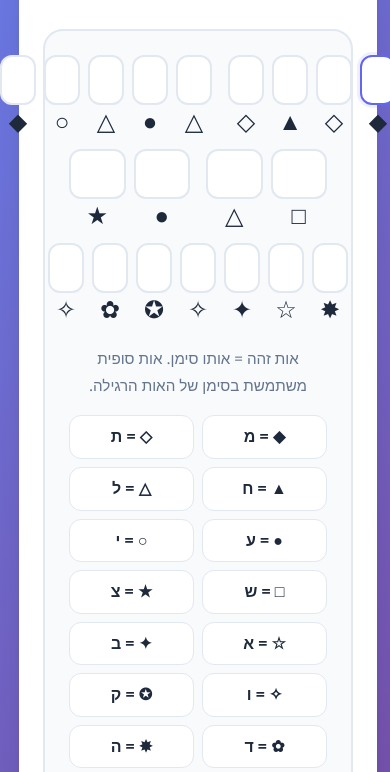
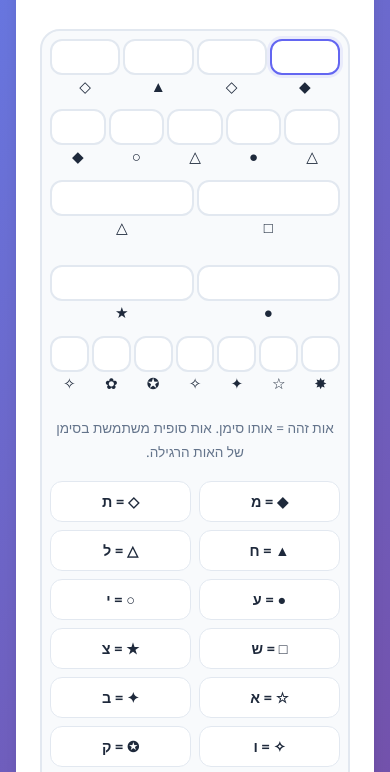
Before and after one commit to papo84/find-the-treasure, a website built with Vite: page riddle2.html in a window 390 px wide. Shown: the part 233-1005 px from the top of the page. Built offline with nearby package versions, Linux system fonts and the light colour scheme.

Commit message:
fix riddle2 for narrow screen

```diff
--- a/riddle2.html
+++ b/riddle2.html
@@ -30,6 +30,7 @@
       border-radius: var(--border-radius-lg);
       padding: var(--spacing-lg);
       margin: var(--spacing-xl) 0;
+      overflow-x: hidden;
     }
 
     .cipher-grid {
@@ -45,6 +46,10 @@
       align-items: flex-end;
       gap: var(--spacing-md);
       direction: rtl;
+    }
+
+    .cipher-row.wide-word-gap {
+      gap: calc(var(--spacing-md) + 28px);
     }
 
     .cipher-word {
@@ -104,6 +109,77 @@
       color: var(--text-secondary);
       margin-bottom: var(--spacing-md);
       font-size: 0.95rem;
+    }
+
+    @media (max-width: 768px) {
+      .secret-box {
+        padding: var(--spacing-md);
+      }
+
+      .cipher-row {
+        gap: var(--spacing-sm);
+      }
+
+      .cipher-row.wide-word-gap {
+        gap: calc(var(--spacing-sm) + 6px);
+      }
+
+      .cipher-word {
+        gap: var(--spacing-xs);
+      }
+
+      .cipher-cell input {
+        width: 40px;
+        height: 40px;
+        font-size: 1.2rem;
+      }
+
+      .cipher-symbol {
+        font-size: 1.25rem;
+      }
+    }
+
+    @media (max-width: 480px) {
+      .secret-box {
+        padding: var(--spacing-sm);
+      }
+
+      .cipher-row {
+        gap: 15px;
+        flex-wrap: wrap;
+        justify-content: center;
+      }
+
+      .cipher-row.wide-word-gap {
+        gap: 30px;
+      }
+
+      .cipher-word {
+        gap: 3px;
+      }
+
+      .cipher-cell input {
+        width: 28px;
+        height: 28px;
+        font-size: 0.95rem;
+        border-radius: 8px;
+      }
+
+      .cipher-symbol {
+        font-size: 0.95rem;
+      }
+
+      .legend {
+        grid-template-columns: repeat(2, minmax(0, 1fr));
+      }
+
+      .legend-item {
+        font-size: 0.9rem;
+      }
+
+      .secret-hint {
+        font-size: 0.85rem;
+      }
     }
 
   </style>
@@ -179,6 +255,9 @@
       CIPHER_ROWS.forEach((rowWords) => {
         const rowEl = document.createElement('div');
         rowEl.className = 'cipher-row';
+        if (rowWords.length === 2 && rowWords.every((word) => word.length === 2)) {
+          rowEl.classList.add('wide-word-gap');
+        }
 
         rowWords.forEach((word) => {
           const wordEl = document.createElement('div');
```
